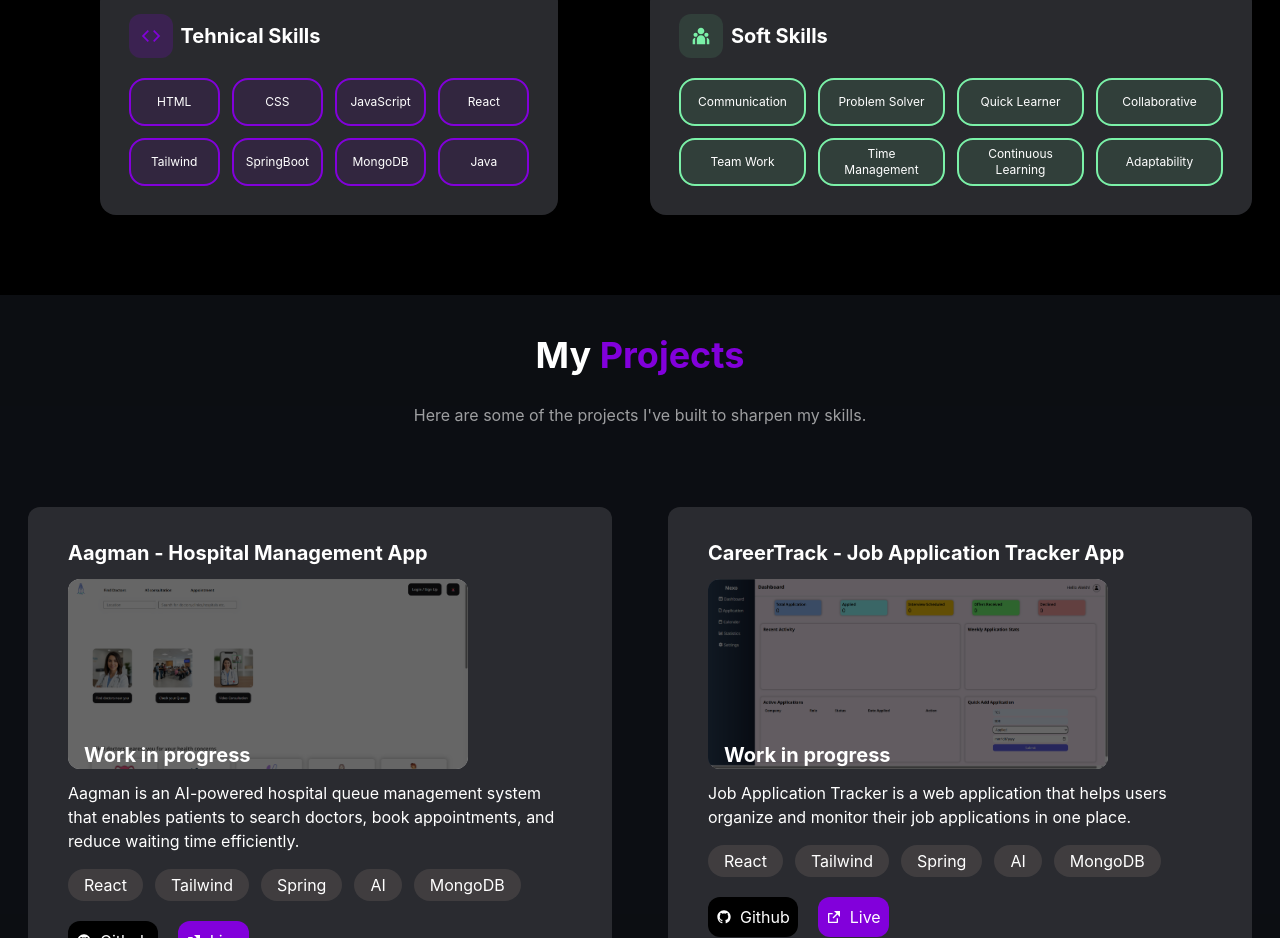
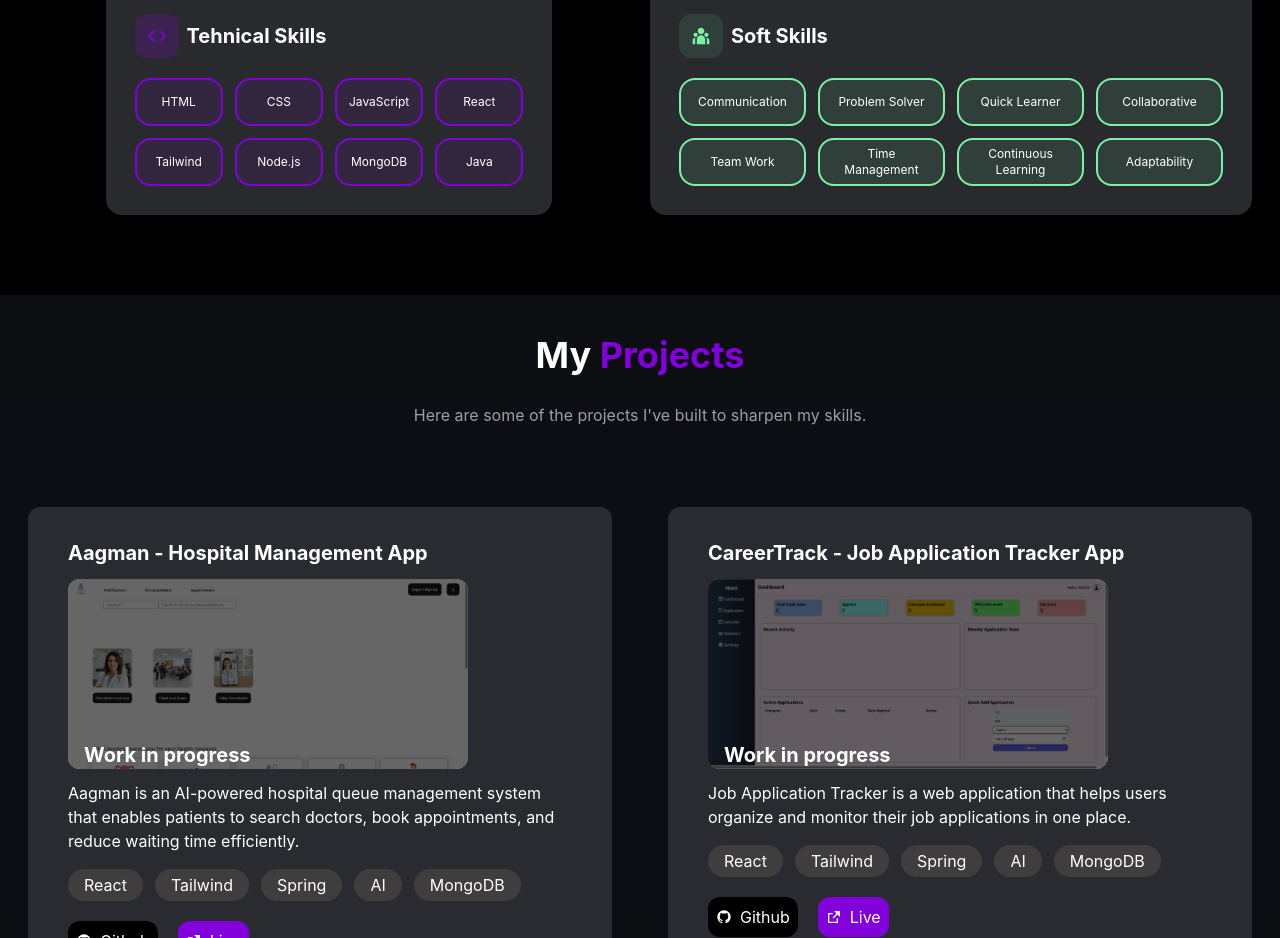
Before and after one commit to alekh-thakur/Portfolio-UI, a React (Vite) app: page / in a window 1280 px wide. Shown: the part 1881-2819 px from the top of the page. Built offline with nearby package versions, Linux system fonts and the light colour scheme.

Commit message:
Updated skills

```diff
--- a/src/components/Skills.jsx
+++ b/src/components/Skills.jsx
@@ -23,7 +23,7 @@ const Skills = ({dark}) => {
 
           <div className='mt-5 grid  gap-5  '>
             <div className='grid grid-cols-2 text-xs md:text-l md:grid-cols-2 lg:text-l lg:grid-cols-4 gap-3' >
-               {["HTML","CSS","JavaScript","React","Tailwind","SpringBoot","MongoDB","Java"].map((item)=>(
+               {["HTML","CSS","JavaScript","React","Tailwind","Node.js","MongoDB","Java"].map((item)=>(
                 <p key={item} className='bg-purple-700/10 border-2 w-full h-12 border-purple-700 rounded-2xl p-3 flex items-center justify-center text-center'>
                   {item}
                 </p>
```
